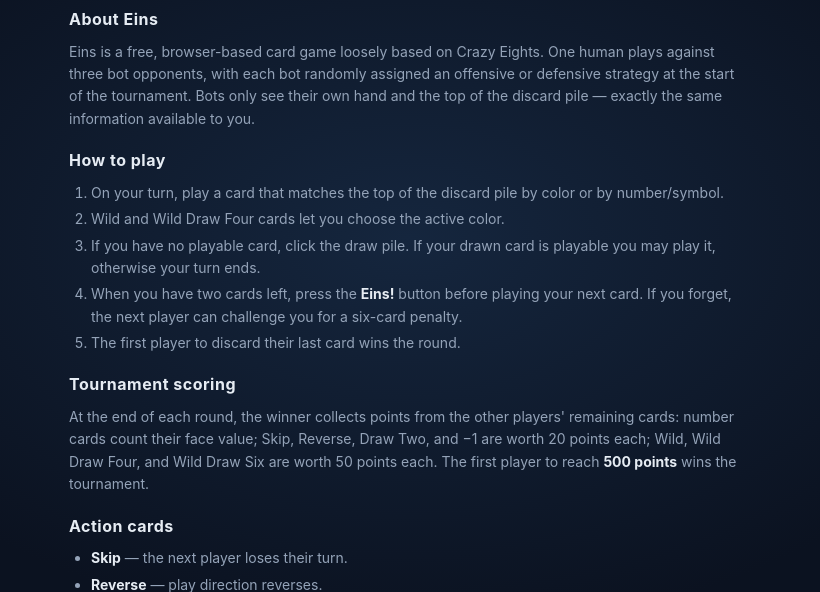
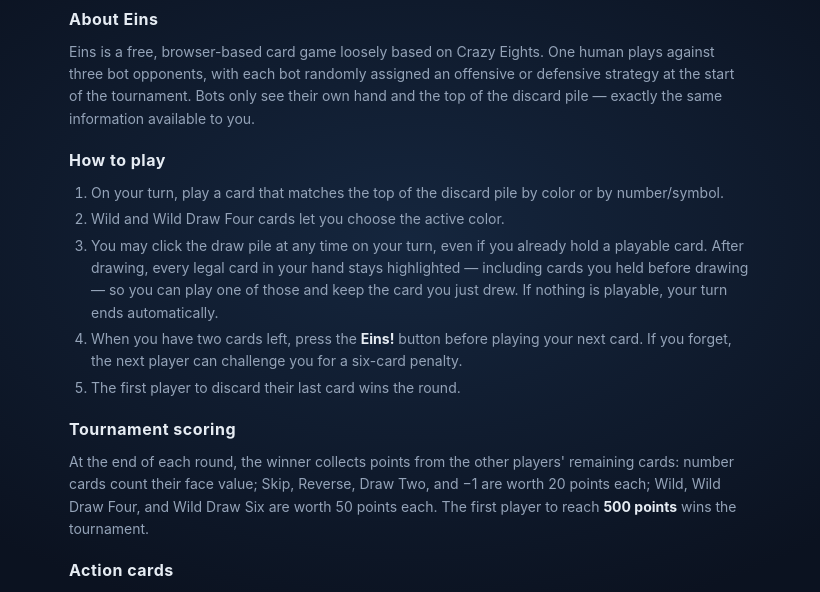
Before and after one commit to cclark31415/eins, a Flask app: page / in a window 1280 px wide. Shown: the part 961-1553 px from the top of the page, without its empty margins (231-1051 px from the left). Run offline with Flask 3, Linux system fonts and the light colour scheme.

Commit message:
Bug fixes

```diff
--- a/static/eins.js
+++ b/static/eins.js
@@ -102,8 +102,14 @@ function shuffle(arr) {
     return arr;
 }
 
+// Values that are wild no matter what colour is currently painted on the
+// card. isWild() derives wildness from c.color, so a recycled wild that kept
+// a chosen colour would silently stop being treated as wild — see drawOne().
+const WILD_VALUES = ['wild', 'wild4', 'wild6'];
+
 const isWild = (c) => c.color === 'wild';
-const isAction = (c) => ['skip', 'reverse', 'draw2', 'wild', 'wild4', 'wild6', '-1'].includes(c.value);
+const isAction = (c) => WILD_VALUES.includes(c.value)
+    || ['skip', 'reverse', 'draw2', '-1'].includes(c.value);
 
 function canPlay(card, top, currentColor) {
     if (isWild(card)) return true;
@@ -135,13 +141,10 @@ function drawOne(state) {
     if (state.deck.length === 0) {
         if (state.discardPile.length <= 1) return null;
         const top = state.discardPile.pop();
-        const recycled = state.discardPile.map(c => {
-            // Reset wild cards back to their wild color when recycled.
-            if (c.value === 'wild' || c.value === 'wild4') {
-                return { ...c, color: 'wild' };
-            }
-            return c;
-        });
+        // Reset every wild back to the wild colour when recycled, so a wild
+        // can never come back out of the deck wearing a played colour.
+        const recycled = state.discardPile.map(c =>
+            WILD_VALUES.includes(c.value) ? { ...c, color: 'wild' } : c);
         state.discardPile = [top];
         state.deck = shuffle(recycled);
         state.reshufflePending = true;
@@ -606,15 +609,10 @@ function renderPlayer() {
 
     for (const { card: c, originalIndex } of orderedHand) {
         const el = cardEl(c);
-        let playable = false;
-        if (isHumanTurn) {
-            if (state.drewThisTurn) {
-                // After a draw, only the drawn card may be played.
-                playable = c.id === state.drawnCardId && canPlay(c, top, state.currentColor);
-            } else {
-                playable = canPlay(c, top, state.currentColor);
-            }
-        }
+        // Drawing does not restrict what you may play. If you draw a card you
+        // would rather hold (say a Wild Draw Six), you can still play any
+        // other legal card in hand and keep it.
+        const playable = isHumanTurn && canPlay(c, top, state.currentColor);
         el.classList.add(playable ? 'playable' : 'unplayable');
         el.dataset.cardId = String(c.id);
         el.setAttribute('aria-label', `${describeCard(c)}${playable ? ', playable' : ', not playable'}`);
@@ -864,7 +862,6 @@ function onHumanPlay(cardIdx) {
     const card = state.hands[0][cardIdx];
     const top = topCard(state);
     if (!canPlay(card, top, state.currentColor)) return;
-    if (state.drewThisTurn && card.id !== state.drawnCardId) return;
 
     const cardElInHand = humanCardElement(card);
     const srcRect = cardElInHand ? rectOf(cardElInHand) : rectOf($('hand-0'));
@@ -884,6 +881,7 @@ function onHumanPlay(cardIdx) {
 }
 
 function finalizeHumanPlay(cardIdx, chosenColor) {
+    showEndTurnButton(false);
     const card = state.hands[0][cardIdx];
     const result = executePlay(state, 0, cardIdx, chosenColor);
     logEvent(state, describePlay(0, card, result, chosenColor));
@@ -909,13 +907,16 @@ async function onHumanDraw() {
     syncEinsFlags(state);
     logEvent(state, `You drew a card.`);
     const top = topCard(state);
-    const playable = canPlay(c, top, state.currentColor);
+    const drawnPlayable = canPlay(c, top, state.currentColor);
+    const anyPlayable = state.hands[0].some(card => canPlay(card, top, state.currentColor));
     render();
-    if (playable) {
-        renderStatus(`Drew ${describeCard(c)}. Play it or end your turn.`);
+    if (anyPlayable) {
+        renderStatus(drawnPlayable
+            ? `Drew ${describeCard(c)}. Play any highlighted card, or end your turn.`
+            : `Drew ${describeCard(c)} — not playable. Play another highlighted card, or end your turn.`);
         showEndTurnButton(true);
     } else {
-        renderStatus(`Drew ${describeCard(c)}. Cannot play — passing.`);
+        renderStatus(`Drew ${describeCard(c)}. Nothing playable — passing.`);
         humanInputLocked = true;
         setTimeout(() => {
             humanInputLocked = false;
@@ -925,6 +926,9 @@ async function onHumanDraw() {
 }
 
 function endHumanTurn() {
+    // Defensive: the button is hidden on every exit path, but never let a
+    // stale click advance play out of turn.
+    if (state.currentPlayer !== 0 || state.gameOver) { showEndTurnButton(false); return; }
     state.drewThisTurn = false;
     state.drawnCardId = null;
     advance(state);
--- a/templates/index.html
+++ b/templates/index.html
@@ -296,7 +296,7 @@
         <ol>
             <li>On your turn, play a card that matches the top of the discard pile by color or by number/symbol.</li>
             <li>Wild and Wild Draw Four cards let you choose the active color.</li>
-            <li>If you have no playable card, click the draw pile. If your drawn card is playable you may play it, otherwise your turn ends.</li>
+            <li>You may click the draw pile at any time on your turn, even if you already hold a playable card. After drawing, every legal card in your hand stays highlighted &mdash; including cards you held before drawing &mdash; so you can play one of those and keep the card you just drew. If nothing is playable, your turn ends automatically.</li>
             <li>When you have two cards left, press the <strong>Eins!</strong> button before playing your next card. If you forget, the next player can challenge you for a six-card penalty.</li>
             <li>The first player to discard their last card wins the round.</li>
         </ol>
```
Also changed, not shown: README.md.
